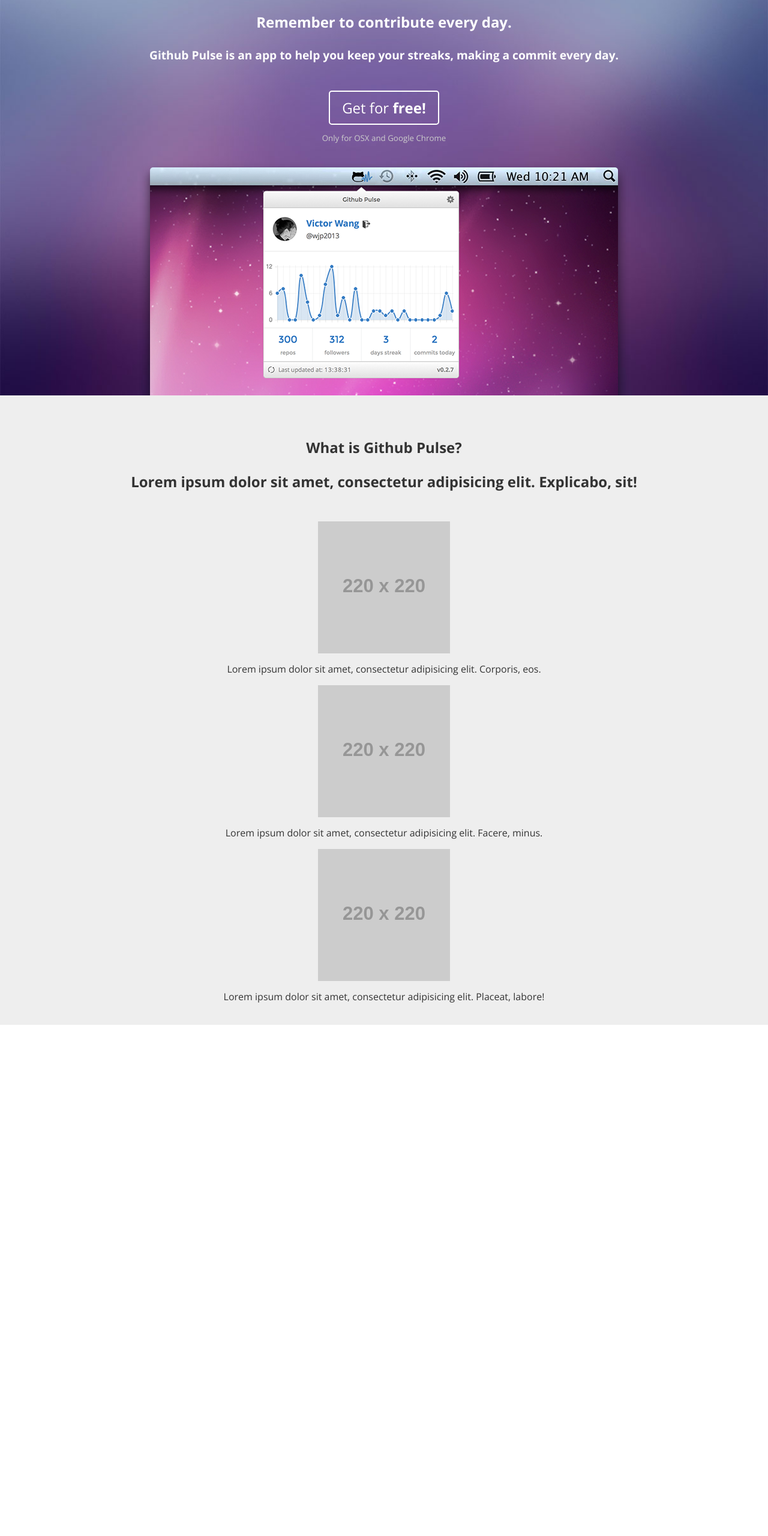
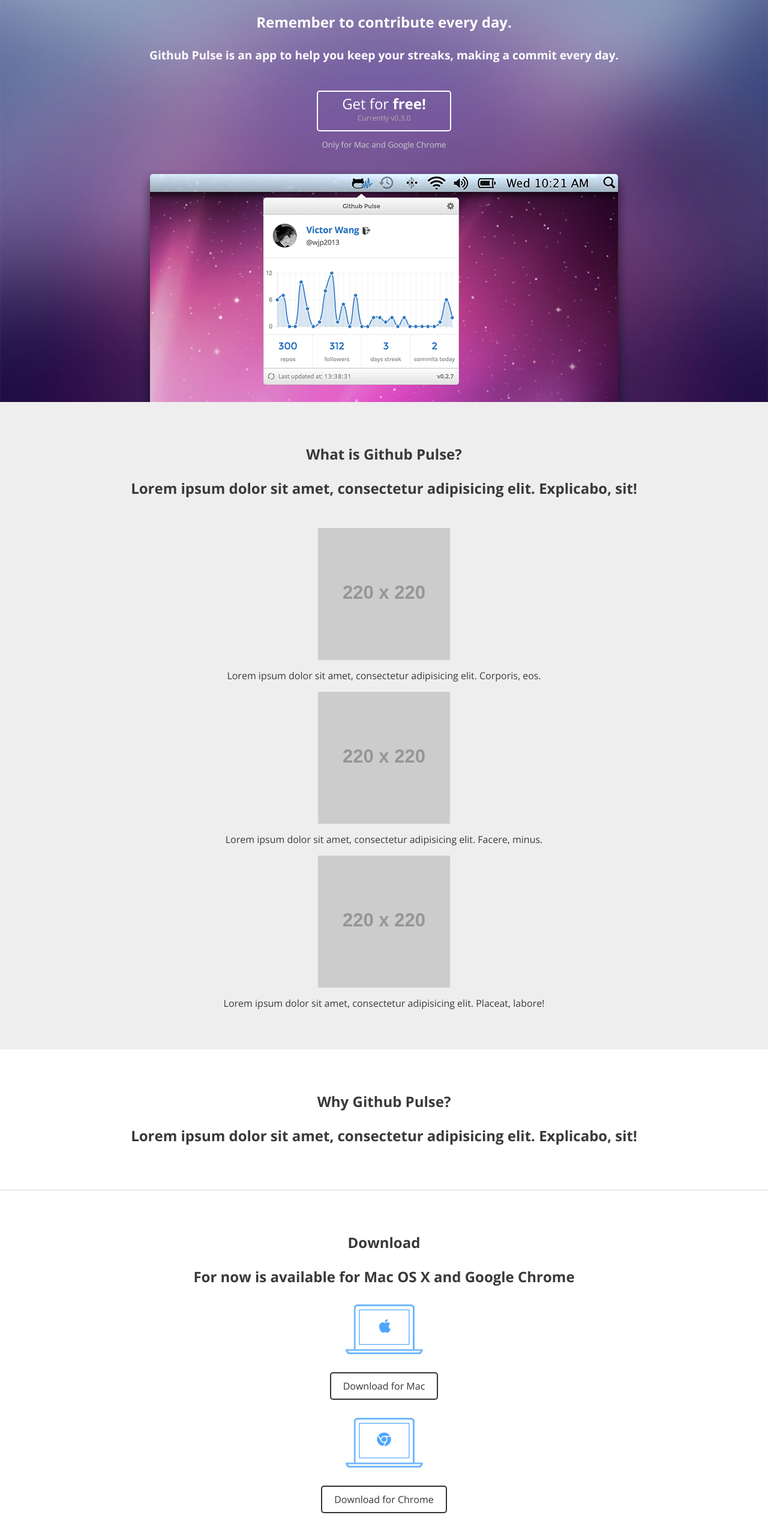
Before and after one commit to tadeuzagallo/GithubPulse, a website: page index.html in a window 1280 px wide. Shown: the part 96-2656 px from the top of the page at 60% size. Before the commit the page ends 1804 px from the top, so only its background shows below. Drawn offline with nearby package versions, Linux system fonts and the light colour scheme; files that its build step writes are made by us from their sources; no server answers; placeholder pictures from the web are drawn by us.

Commit message:
Add session about download

```diff
--- a/Gruntfile.js
+++ b/Gruntfile.js
@@ -8,7 +8,7 @@
         separator: ';'
       },
       app: {
-        src: ['vendor/jquery/dist/jquery.min.js','assets/js/*.js','!assets/js/main.js'],
+        src: ['vendor/jquery/dist/jquery.js','assets/js/*.js','!assets/js/main.js'],
         dest: 'assets/js/main.js',
       }
     },
--- a/assets/css/style.css
+++ b/assets/css/style.css
@@ -1,4 +1,4 @@
-/*
+
 * Github Pulse
 * file: style.css
 * Author: Rafaell Lycan
@@ -13,7 +13,7 @@
 body{
   margin: 0;
   padding: 0;
-  color: #333;
+  color: #393939;
   font-family: 'Open Sans', sans-serif;
 }
 
@@ -34,6 +34,33 @@
 }
 h4{
   font-size: 1.2em;
+}
+
+.btn{
+  color:#333;
+  border: 2px solid #333;
+  padding: 10px 20px;
+  border-radius: 5px;
+  text-decoration: none;
+  display: inline-block;
+  -webkit-transition: all 100ms linear;
+  -moz-transition: all 100ms linear;
+  transition: all 100ms linear;
+}
+
+.btn:hover{
+  color: white;
+  background-color: #333;
+}
+
+.btn.blue{
+  color:#4da6ff;
+  border-color: #4da6ff;
+}
+
+.btn.blue:hover{
+  color: white;
+  background-color: #4da6ff;
 }
 
 /* HEADER */
@@ -64,14 +91,19 @@
 
 .download .btn{
   color:white;
+  border-color: white;
   font-size: 1.5em;
-  border: 2px solid white;
-  padding: 10px 20px;
+  padding: 8px 40px;
   margin: 20px 0 10px;
-  border-radius: 5px;
-  text-decoration: none;
-  display: inline-block;
+  line-height: 1em;
 }
+
+.download .btn span{
+  display: block;
+  font-size: 0.5em;
+  color: #b1b1b1;
+}
+
 .download .btn:hover{
   color: black;
   background-color: white;
@@ -86,9 +118,13 @@
   margin: auto;
 }
 
+/* SECTIONS */
+.app-what, .app-why, .app-download{
+  padding: 50px 0;
+}
+
 /* SECTION WHAT */
 .app-what{
-  padding: 50px 0 20px;
   background-color: #eee;
 }
 
@@ -102,3 +138,43 @@
 .app-what .description{
   margin-top: 10px;
 }
+
+/* SECTION WHY */
+.app-why{}
+
+/* SECTION download */
+.app-download{
+  border-top: 1px solid #ddd;
+}
+
+.app-download img{
+  max-width: 130px;
+  display: block;
+  margin: 30px auto;
+}
+
+.app-download .btn{
+  max-width: 300px;
+}
+
+/* Phablet */
+@media (max-width: 749px) {
+  .app-screen{
+    display: none;
+  }
+}
+
+/* Mobile */
+@media (max-width: 549px) {
+  .app-screen{
+    display: none;
+  }
+
+  .app-download img{
+    display: none;
+  }
+
+  .app-download .btn{
+    margin-bottom: 50px;
+  }
+}
--- a/assets/js/app.js
+++ b/assets/js/app.js
@@ -1,7 +1,18 @@
-
-(function(){
+;(function(){
   'use strict';
 
   // do something
-  console.log('rafaell');
+  var settings = {
+    api : 'https://api.github.com/repos/tadeuzagallo/GithubPulse/tags'
+  };
+
+  function getVersion(url){
+    var http = $.get(url).success(function(data){
+      var v = data[0].name;
+      $('.download').find('span').text('Currently '+v);
+    });
+  }
+
+  getVersion(settings.api);
+
 })();
--- a/index.html
+++ b/index.html
@@ -30,15 +30,20 @@
     <div class="container">
       <div class="row">
         <div class="twelve columns">
+
           <a href="#" class="logo" title="Github Pulse">
             <img src="assets/img/github-pulse-logo.png" alt="Github Pulse">Github Pulse
           </a>
+
           <h1>Remember to <strong>contribute</strong> every day.</h1>
           <h4>Github Pulse is an app to help you keep your streaks, making a commit every day.</h4>
           <div class="download">
-            <a href="#" class="btn">Get for <strong>free!</strong></a>
+            <a href="#" class="btn">
+              Get for <strong>free!</strong>
+              <span>Currently v0.3.0</span>
+            </a>
             <div class="clear"></div>
-            <small>Only for OSX and Google Chrome</small>
+            <small>Only for Mac and Google Chrome</small>
           </div>
 
           <div class="app-screen">
@@ -49,7 +54,7 @@
     </div>
   </section>
 
-  <div class="app-what center">
+  <section class="app-what center">
     <div class="container">
       <div class="row">
         <div class="twelve columns">
@@ -72,7 +77,47 @@
         </div>
       </div>
     </div>
-  </div>
+  </section>
+
+  <section class="app-why center">
+    <div class="container">
+      <div class="row">
+        <div class="twelve columns">
+          <h2>Why <strong>Github Pulse</strong>?</h2>
+          <h3>Lorem ipsum dolor sit amet, consectetur adipisicing elit. Explicabo, sit!</h3>
+        </div>
+      </div>
+    </div>
+  </section>
+
+  <section class="app-download center">
+    <div class="container">
+      <div class="row">
+        <div class="twelve columns">
+          <h2>Download</h2>
+          <h3>For now is available for Mac OS X and Google Chrome</h3>
+        </div>
+      </div>
+      <div class="row">
+        <div class="one-half column">
+          <img src="assets/img/app-icon-osx.png" alt="Download Github Pulse for Mac">
+          <a href="#" class="btn u-full-width">Download for Mac</a>
+        </div>
+        <div class="one-half column">
+          <img src="assets/img/app-icon-chrome.png" alt="Download Github Pulse for Google Chrome">
+          <a href="#" class="btn u-full-width">Download for Chrome</a>
+        </div>
+      </div>
+    </div>
+  </section>
+
+  <footer class="footer">
+    <div class="container">
+      <div class="row">
+        <div class="twelve columns"></div>
+      </div>
+    </div>
+  </footer>
 
 
   <!-- Scripts
```
Also changed, not shown: assets/img/app-icon-chrome.png (added), assets/img/app-icon-osx.png (added).
